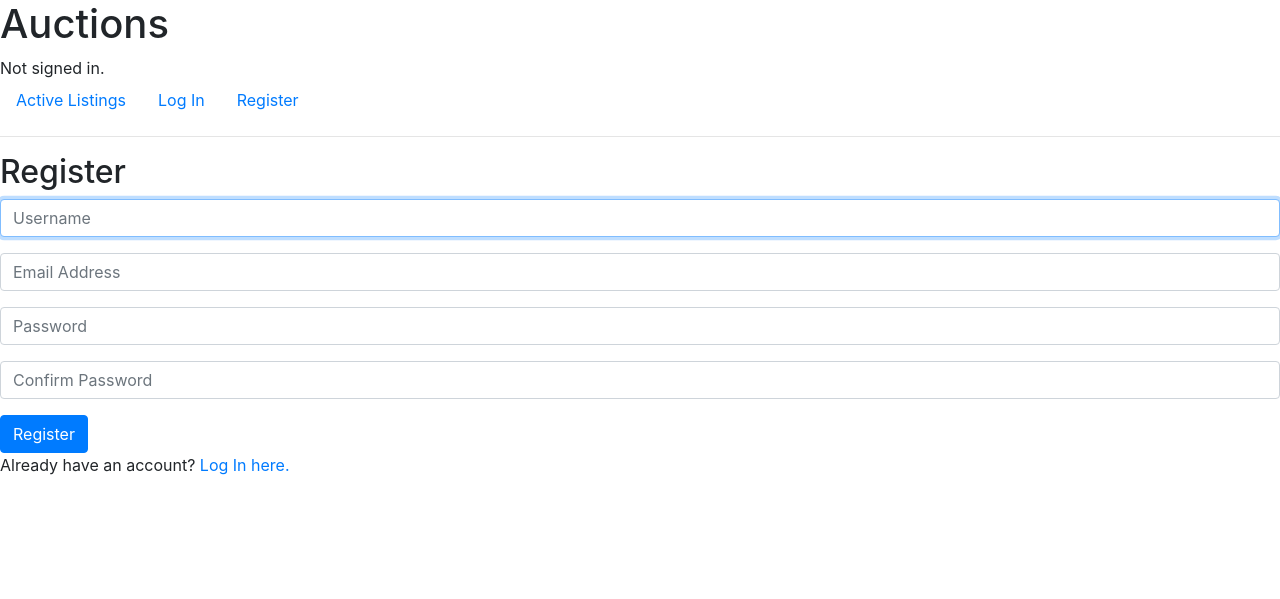
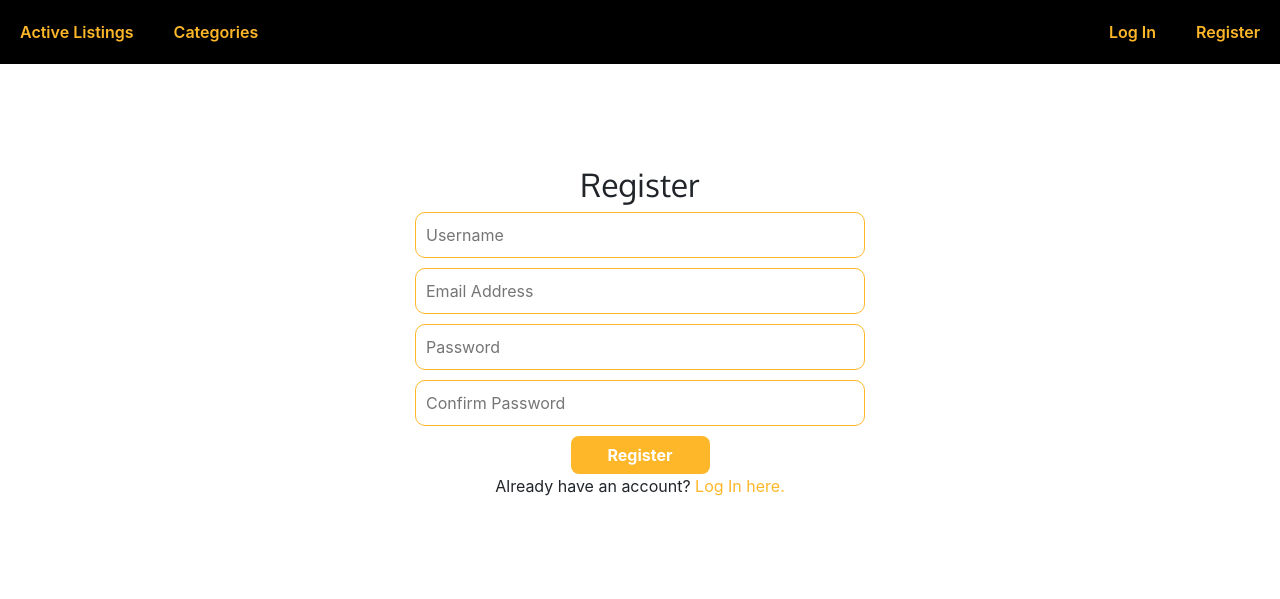
Before and after one commit to AbdelrahmanXMohamed/Commerce_Clone, a Django app: page /register in a window 1280 px wide. Shown: the top 599 px of the page. Run offline with Django 3.2, Linux system fonts and the light colour scheme; some libraries are stand-ins or nearby versions.

Commit message:
checkpoint

```diff
--- /dev/null
+++ b/auctions/forms.py
@@ -0,0 +1,21 @@
+from  django import forms
+
+class LoginForm(forms.Form):
+    username = forms.CharField(label='',widget=forms.TextInput(attrs={
+        "placeholder":"Username"
+    }))
+    password = forms.CharField(label='',widget=forms.PasswordInput(attrs={
+        "placeholder":"Password"
+    }))
+
+class RegisterForm(forms.Form):
+    username = forms.CharField(label='',widget=forms.TextInput(attrs={
+        "placeholder":"Username"
+    }))
+    email = forms.EmailField(label='',widget=forms.EmailInput(attrs={"placeholder":"Email Address"}))
+    password = forms.CharField(label='',widget=forms.PasswordInput(attrs={
+        "placeholder":"Password"
+    }))
+    confirmation = forms.CharField(label='',widget=forms.PasswordInput(attrs={
+        "placeholder":"Confirm Password"
+    }))
--- /dev/null
+++ b/auctions/static/auctions/signs.css
@@ -0,0 +1,77 @@
+@import url("https://fonts.googleapis.com/css2?family=Oxygen&display=swap");
+:focus {
+  outline: none;
+}
+/*
+body {
+  padding: 10px;
+  background: #6190e8; /*fallback for old browsers
+  background: -webkit-linear-gradient(
+    to right,
+    #a7bfe8,
+    #6190e8
+  ); /* Chrome 10-25, Safari 5.1-6
+  background: linear-gradient(
+    to right,
+    #a7bfe8,
+    #6190e8
+  ); /* W3C, IE 10+/ Edge, Firefox 16+, Chrome 26+, Opera 12+, Safari 7+
+}
+*/
+.form,
+.form div {
+  display: flex;
+  flex-direction: column;
+  align-items: center;
+  justify-content: center;
+}
+.form div {
+  height: 65vh;
+  width: 100%;
+}
+h1,
+h2 {
+  font-family: "Oxygen", sans-serif;
+}
+.form input[type="text"]:focus-visible,
+.form input[type="email"]:focus-visible,
+.form input[type="password"]:focus-visible {
+  border: 2px solid #feb729;
+}
+
+.form input[type="text"],
+.form input[type="email"],
+.form input[type="password"],
+.form select {
+  padding: 10px;
+  margin-bottom: 10px;
+  border-radius: 10px;
+  border: 1px solid #feb729;
+  max-width: 450px;
+  width: 50%;
+  min-width: 300px;
+}
+
+input[type="submit"] {
+  padding-inline: 36px;
+  font-weight: bold;
+  border-radius: 8px;
+}
+/* div.frame {
+  display: flex;
+  flex-direction: column;
+  margin: 10px;
+}
+div.frame div.MyCard {
+  display: flex;
+  flex-direction: row;
+  margin: 10px;
+  align-items: center;
+}
+div.frame div.MyCard div.left_card {
+  padding: 10px;
+} */
+input.btn.btn-my {
+  background-color: #feb729;
+  color: #fff;
+}
--- a/auctions/templates/auctions/register.html
+++ b/auctions/templates/auctions/register.html
@@ -1,30 +1,25 @@
-{% extends "auctions/layout.html" %}
+{% extends "auctions/layout2.html" %} {%load static%} {% block style %}
+<link href="{% static 'auctions/signs.css' %}" rel="stylesheet" />
+{% endblock %} {% block body %}
 
-{% block body %}
-
+<form action="{% url 'register' %}" method="post" class="form">
+  {% csrf_token %}
+  <div>
     <h2>Register</h2>
 
     {% if message %}
-        <div>{{ message }}</div>
-    {% endif %}
+    <span
+      class="alert alert-danger"
+      role="alert"
+      style="width: 50%; min-width: 300px; max-width: 450px; text-align: center"
+      >{{ message }}</span
+    >
+    {% endif %} {{form.username}} {{form.email}} {{form.password}}
+    {{form.confirmation}}
 
-    <form action="{% url 'register' %}" method="post">
-        {% csrf_token %}
-        <div class="form-group">
-            <input class="form-control" autofocus type="text" name="username" placeholder="Username">
-        </div>
-        <div class="form-group">
-            <input class="form-control" type="email" name="email" placeholder="Email Address">
-        </div>
-        <div class="form-group">
-            <input class="form-control" type="password" name="password" placeholder="Password">
-        </div>
-        <div class="form-group">
-            <input class="form-control" type="password" name="confirmation" placeholder="Confirm Password">
-        </div>
-        <input class="btn btn-primary" type="submit" value="Register">
-    </form>
-
-    Already have an account? <a href="{% url 'login' %}">Log In here.</a>
+    <input class="btn btn-my" type="submit" value="Register" />
+    <p>Already have an account? <a href="{% url 'login' %}">Log In here.</a></p>
+  </div>
+</form>
 
 {% endblock %}
--- a/auctions/views.py
+++ b/auctions/views.py
@@ -5,6 +5,7 @@ from django.shortcuts import render
 from django.urls import reverse
 from django.contrib.auth.decorators import login_required
 from .models import User,Auctions,Category,Watchlist,Bids,Comments
+from .forms import LoginForm,RegisterForm
 
 def index(request):
     allAuction=Auctions.objects.all()
@@ -12,30 +13,27 @@ def index(request):
         user=request.user
         Watchlists=Watchlist.objects.filter(user=user)
         watched=[ i.auction.id for i in Watchlists]
-        print(watched)
-
         return render(request, "auctions/index.html",{"allAuction":allAuction,"WatchLists":watched,"currentUser":user})
     except:
         return render(request, "auctions/index.html",{"allAuction":allAuction})
 
 def login_view(request):
     if request.method == "POST":
-
+        form=LoginForm(request.POST)
         # Attempt to sign user in
-        username = request.POST["username"]
-        password = request.POST["password"]
-        user = authenticate(request, username=username, password=password)
-
-        # Check if authentication successful
-        if user is not None:
-            login(request, user)
-            return HttpResponseRedirect(reverse("index"))
+        if form.is_valid():
+            user = authenticate(request, username=form.cleaned_data["login"], password=form.cleaned_data["password"])
+            # Check if authentication successful
+            if user is not None:
+                login(request, user)
+                return HttpResponseRedirect(reverse("index"))
         else:
             return render(request, "auctions/login.html", {
-                "message": "Invalid username and/or password."
+                "message": "Invalid username and/or password.",
+                "form":form
             })
     else:
-        return render(request, "auctions/login.html")
+        return render(request, "auctions/login.html",{"form":LoginForm()})
 
 
 def logout_view(request):
@@ -45,29 +43,31 @@ def logout_view(request):
 
 def register(request):
     if request.method == "POST":
-        username = request.POST["username"]
-        email = request.POST["email"]
-
-        # Ensure password matches confirmation
-        password = request.POST["password"]
-        confirmation = request.POST["confirmation"]
-        if password != confirmation:
-            return render(request, "auctions/register.html", {
-                "message": "Passwords must match."
-            })
-
-        # Attempt to create new user
-        try:
-            user = User.objects.create_user(username, email, password)
-            user.save()
-        except IntegrityError:
-            return render(request, "auctions/register.html", {
-                "message": "Username already taken."
-            })
-        login(request, user)
+        form = RegisterForm(request.POST)
+        if form.is_valid():
+            # Ensure password matches confirmation
+            password = form.cleaned_data["password"]
+            confirmation = form.cleaned_data["confirmation"]
+            if password != confirmation:
+                return render(request, "auctions/register.html", {
+                    "message": "Passwords must match.",
+                    "form":form
+                })
+            email = form.cleaned_data["email"]
+            username=form.cleaned_data["username"]
+          # Attempt to create new user
+            try:
+                user = User.objects.create_user(username, email, password)
+                user.save()
+            except IntegrityError:
+                return render(request, "auctions/register.html", {
+                    "message": "Username already taken.",
+                    "form":form
+                })
+            login(request, user)
         return HttpResponseRedirect(reverse("index"))
     else:
-        return render(request, "auctions/register.html")
+        return render(request, "auctions/register.html",{"form":RegisterForm()})
 
 
 @login_required
```
Also changed, not shown: auctions/static/auctions/watchlist.scss (+28 -0 lines), auctions/static/auctions/watchlists.css (renamed from auctions/static/auctions/watchlist.css, +25 -2 lines), auctions/templates/auctions/login.html (+13 -18 lines), auctions/templates/auctions/watchlist.html (+8 -1 lines), 2 other files.
